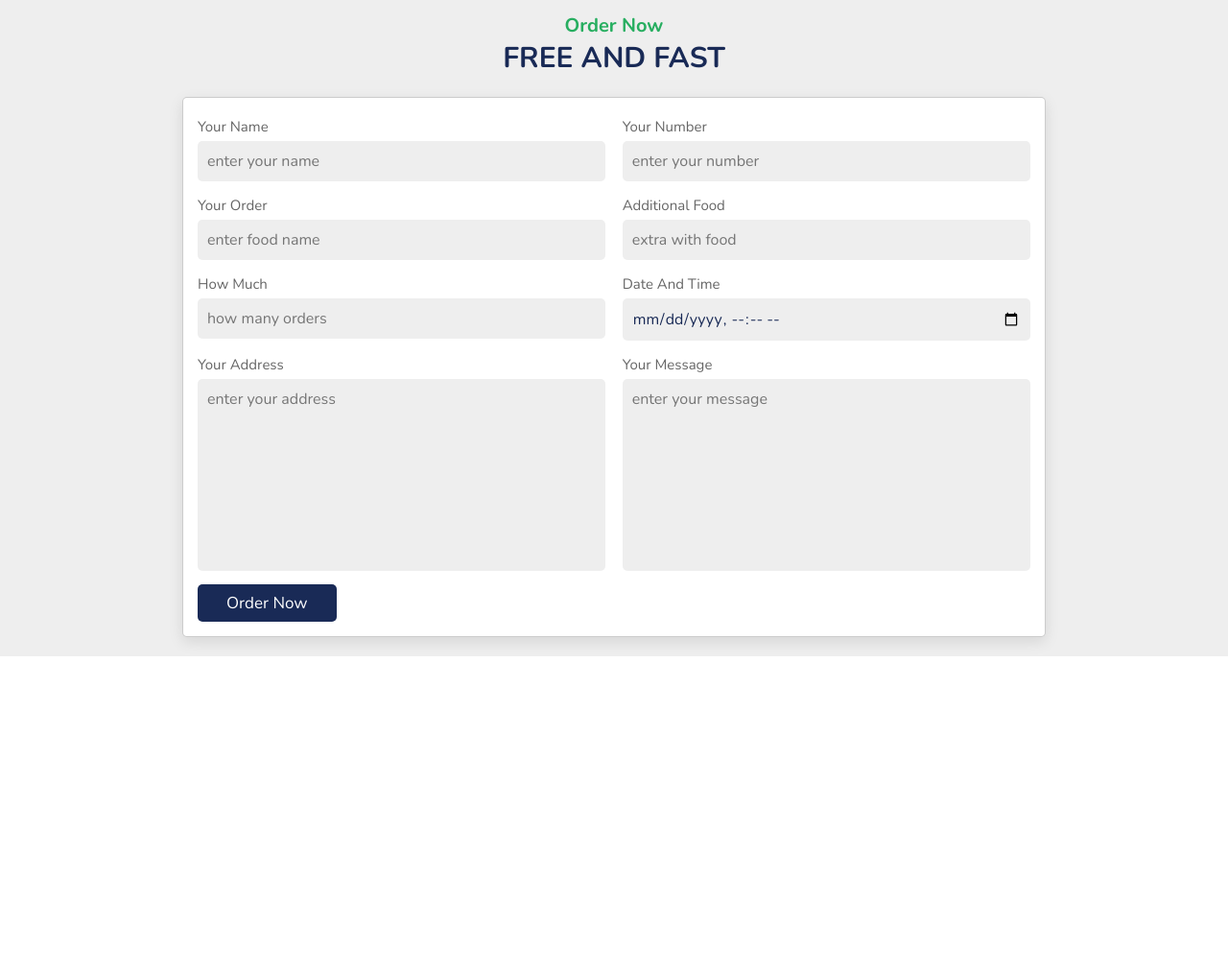
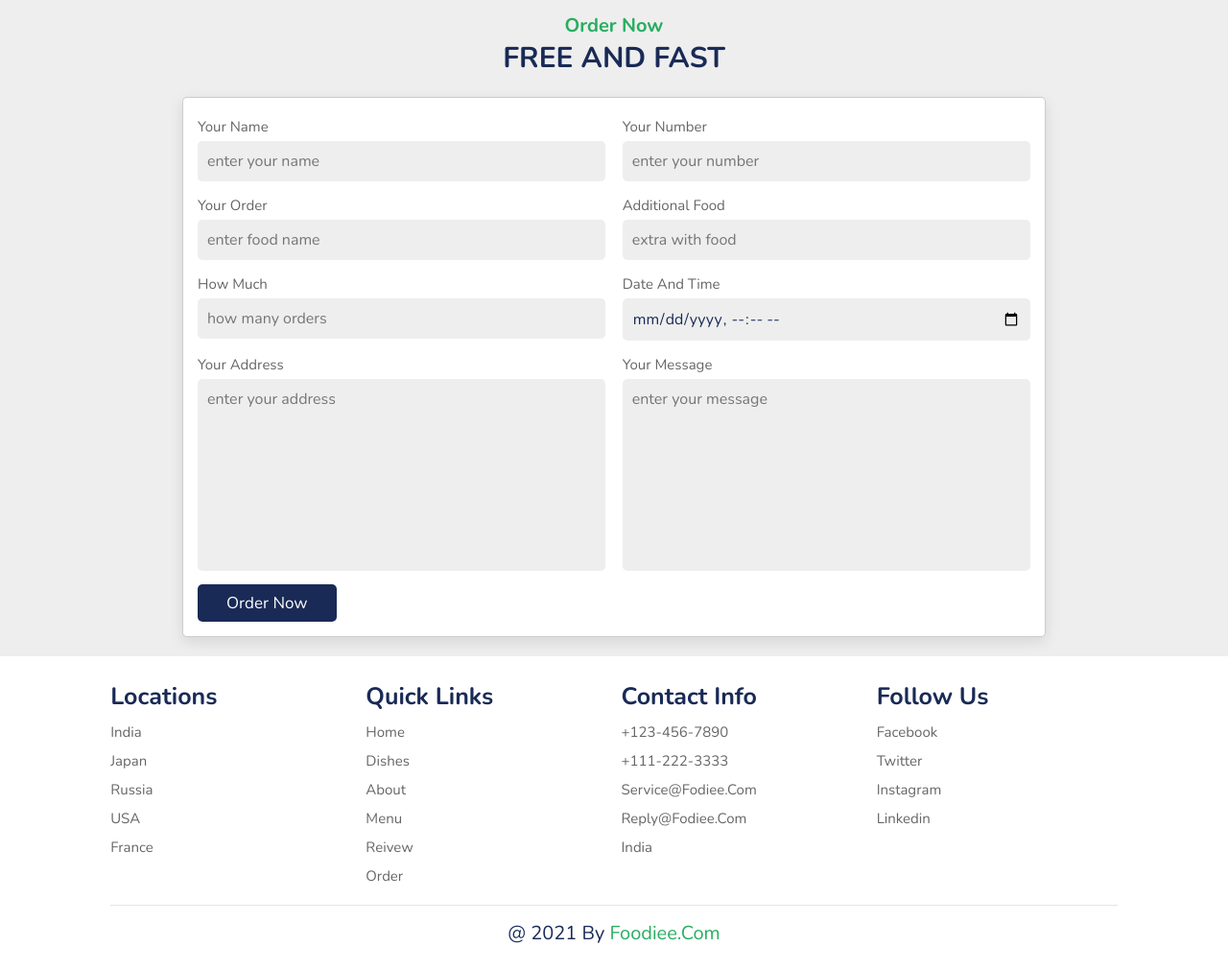
Before and after one commit to MilanThampi/restaurant-website, a plain HTML site: page index.html in a window 1280 px wide. Shown: the part 3436-4447 px from the top of the page at 96% size. Before the commit the page ends 4120 px from the top, so only its background shows below. Drawn offline with nearby package versions, Linux system fonts and the light colour scheme.

Commit message:
footer section

```diff
--- a/css/style.css
+++ b/css/style.css
@@ -533,6 +533,44 @@ header .icons #menu-bars{
     margin-top: 0;
 }
 
+.footer .box-container{
+    display: grid;
+    grid-template-columns: repeat(auto-fit, minmax(25rem, 1fr));
+    gap:1.5rem;
+}
+
+.footer .box-container .box h3{
+    padding:.5rem 0;
+    font-size: 2.5rem;
+    color:var(--black);
+}
+
+.footer .box-container .box a{
+    display: block;
+    padding:.5rem 0;
+    font-size: 1.5rem;
+    color:var(--light-color);
+}
+
+.footer .box-container .box a:hover{
+    color:var(--green);
+    text-decoration: underline;
+}
+
+.footer .credit{
+    text-align: center;
+    border-top: .1rem solid rgba(0,0,0,.1);
+    font-size: 2rem;
+    color:var(--black);
+    padding:.5rem;
+    padding-top: 1.5rem;
+    margin-top: 1.5rem;
+}
+
+.footer .credit span{
+    color:var(--green);
+}
+
 @media (max-width:991px){
 
     html{
--- a/index.html
+++ b/index.html
@@ -568,6 +568,52 @@
 
 </section>
 
+<section class="footer">
+
+    <div class="box-container">
+
+        <div class="box">
+            <h3>locations</h3>
+            <a href="#">india</a>
+            <a href="#">japan</a>
+            <a href="#">russia</a>
+            <a href="#">USA</a>
+            <a href="#">france</a>
+        </div>
+
+        <div class="box">
+            <h3>quick links</h3>
+            <a href="#">home</a>
+            <a href="#">dishes</a>
+            <a href="#">about</a>
+            <a href="#">menu</a>
+            <a href="#">reivew</a>
+            <a href="#">order</a>
+        </div>
+
+        <div class="box">
+            <h3>contact info</h3>
+            <a href="#">+123-456-7890</a>
+            <a href="#">+111-222-3333</a>
+            <a href="#">service@fodiee.com</a>
+            <a href="#">reply@fodiee.com</a>
+            <a href="#"> india</a>
+        </div>
+
+        <div class="box">
+            <h3>follow us</h3>
+            <a href="#">facebook</a>
+            <a href="#">twitter</a>
+            <a href="#">instagram</a>
+            <a href="#">linkedin</a>
+        </div>
+
+    </div>
+
+    <div class="credit"> @ 2021 by <span>foodiee.com</span> </div>
+
+</section>
+
 <script src="js/script.js"></script>
 
 </body>
```
